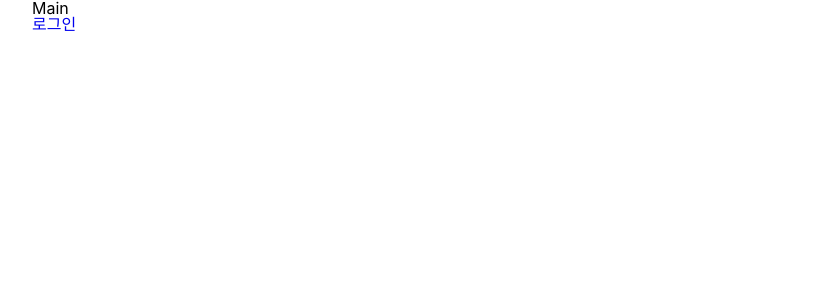
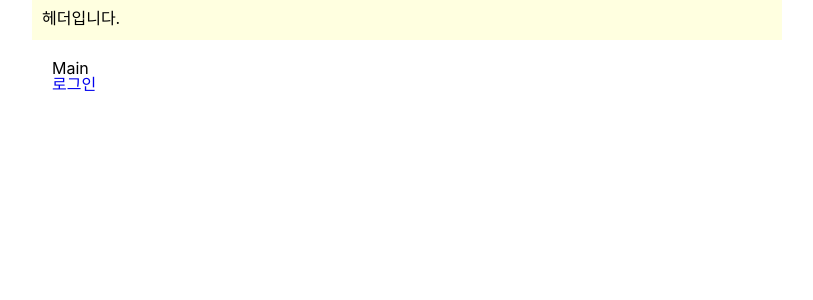
Before and after one commit to lxxkyung/frontend-ex, a React (Create React App) app: page / in a window 1280 px wide. Shown: the top 300 px of the page, without its empty margins (233-1046 px from the left). Built offline with nearby package versions, Linux system fonts and the light colour scheme.

Commit message:
feat :: 기본 레이아웃 적용

```diff
--- a/src/App.js
+++ b/src/App.js
@@ -5,10 +5,10 @@ import { QueryClient, QueryClientProvider } from 'react-query';
 import { ReactQueryDevtools } from 'react-query/devtools';
 import Router from '@routes';
 
-import  GlobalStyle  from '@styled/global';
+import GlobalStyle from '@styled/global';
+import Header from '@components/common/Header';
 
 function App() {
-
     // Create a client
     const queryClient = new QueryClient();
 
@@ -18,6 +18,7 @@ const queryClient = new QueryClient();
                 <GlobalStyle />
                 <Suspense fallback={<div>Loading</div>}>
                     <BrowserRouter>
+                        <Header />
                         <Router />
                     </BrowserRouter>
                 </Suspense>
--- a/src/common/styled/common/common.js
+++ b/src/common/styled/common/common.js
@@ -1,2 +1,8 @@
-import React from 'react';
 import styled from 'styled-components';
+import { css } from 'styled-components';
+
+export const LayoutWrap = css`
+    width: 100%;
+    height: 100%;
+    padding: 20px;
+`;
--- /dev/null
+++ b/src/components/common/Header.js
@@ -0,0 +1,11 @@
+import { CommonHeader } from './style';
+
+const Header = () => {
+    return (
+        <CommonHeader>
+            <h1>헤더입니다.</h1>
+        </CommonHeader>
+    );
+};
+
+export default Header;
--- /dev/null
+++ b/src/components/common/style.js
@@ -0,0 +1,8 @@
+import styled from 'styled-components';
+
+export const CommonHeader = styled.header`
+    width: 100%;
+    height: 40px;
+    padding: 10px;
+    background: lightyellow;
+`;
--- a/src/pages/main/Main.js
+++ b/src/pages/main/Main.js
@@ -1,14 +1,23 @@
 import React, { useEffect } from 'react';
-import { Link } from "react-router-dom";
+import { Link } from 'react-router-dom';
+
+import styled from 'styled-components';
+import { LayoutWrap } from '@styled/common/common';
 
 //메인 페이지
 const Main = () => {
     return (
-        <div>
+        <MainWrap>
             <h1>Main</h1>
-            <h2><Link to="/login">로그인</Link></h2>
-        </div>
+            <h2>
+                <Link to="/login">로그인</Link>
+            </h2>
+        </MainWrap>
     );
 };
 
 export default Main;
+
+const MainWrap = styled.div`
+    ${LayoutWrap}
+`;
```
Lines whose indentation alone changed are shown as unchanged.
